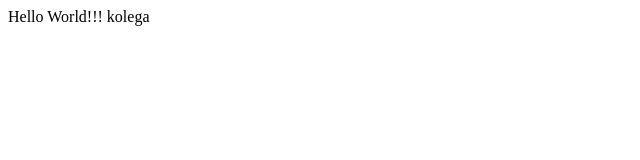
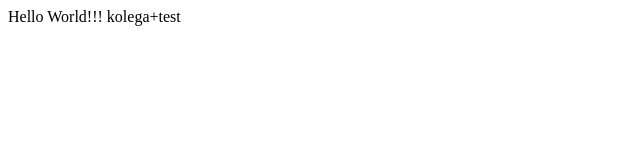
Before and after one commit to FyodorDostoyewski/GitTutorial, a plain HTML site: page index.html in a window 1280 px wide. Shown: the full height of the page, 0-640 px from the left. Drawn offline with Linux system fonts and the light colour scheme.

Commit message:
nasza zmiana

```diff
--- a/index.html
+++ b/index.html
@@ -7,6 +7,6 @@
     <title>Git Tutorial</title>
 </head>
 <body>
-   Hello World!!! kolega
+   Hello World!!! kolega+test
 </body>
 </html>
```
